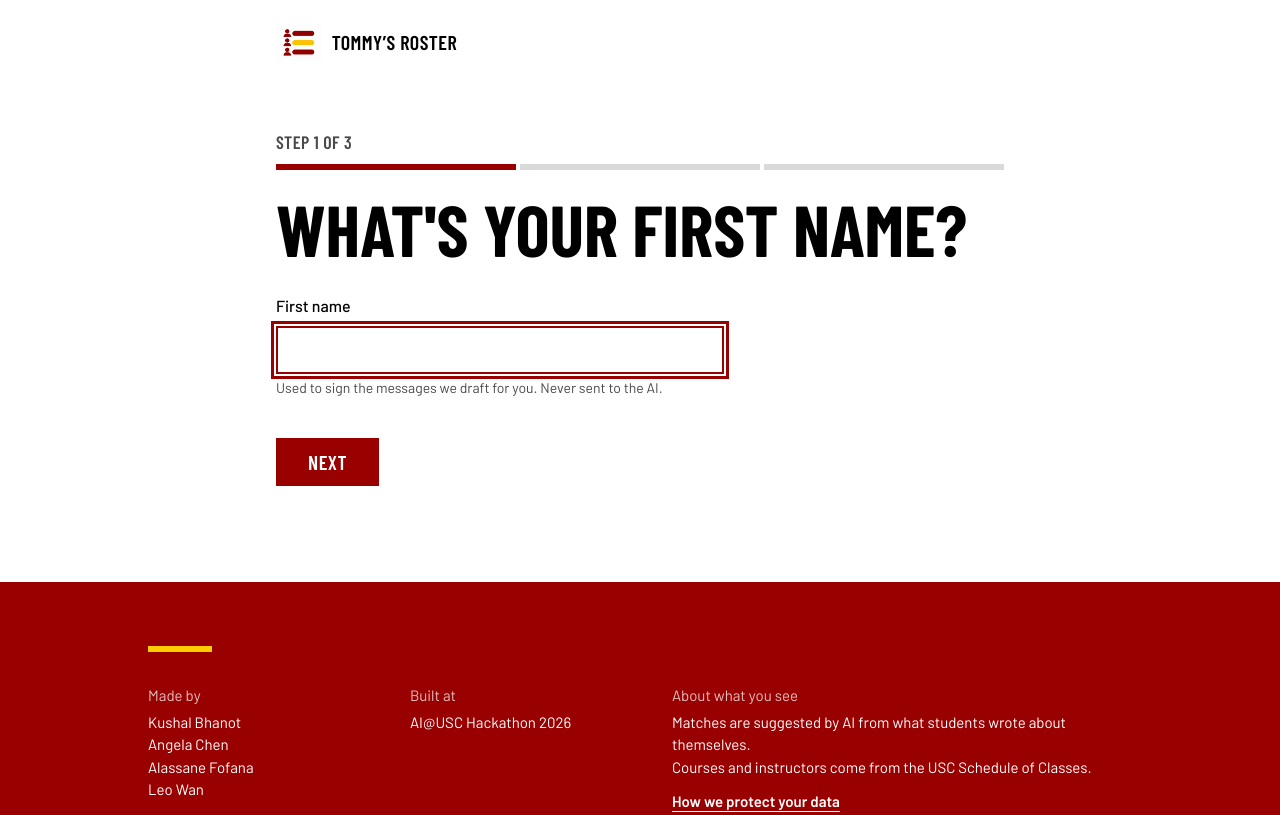
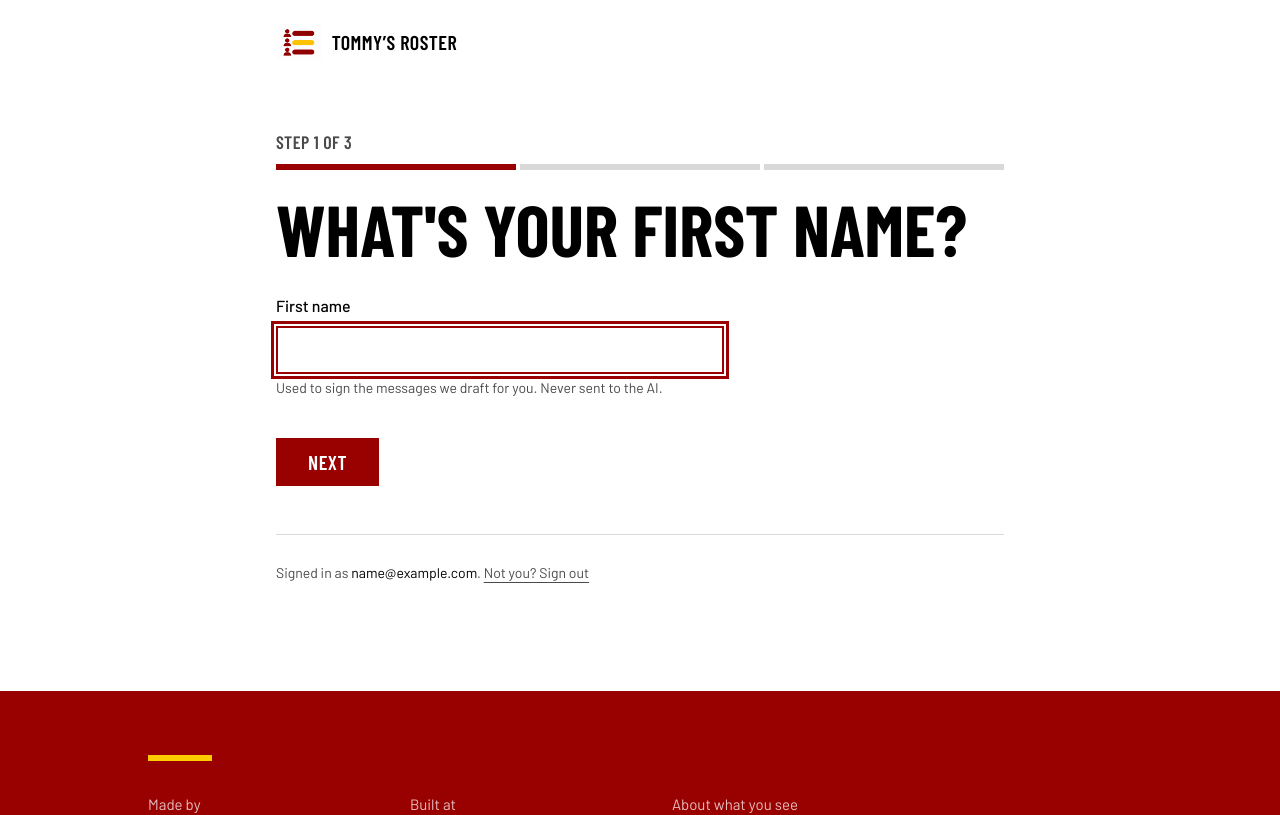
Before and after one commit to KushalBhanot/TommysRoster, a Next.js app: page /welcome in a window 1280 px wide. Shown: the top 815 px of the page. Built offline with nearby package versions, Linux system fonts and the light colour scheme; sample sign-in values are in the browser's storage.

Commit message:
Let a person sign out from the onboarding screen

```diff
--- a/components/Onboarding.tsx
+++ b/components/Onboarding.tsx
@@ -16,7 +16,8 @@ import MAJORS from "@/data/majors.json";
 import type { CourseSummary } from "@/lib/courses";
 import { PrivacyNotice } from "./PrivacyNotice";
 import { getJson, errorMessage } from "./api";
-import { updateProfile, useProfile, type Profile } from "./profile";
+import { signOutLocally, updateProfile, useProfile, type Profile } from "./profile";
+import { endSession } from "./session";
 
 // Shared looks for fields and buttons (the same as the Join form).
 export const FIELD =
@@ -86,7 +87,37 @@ export function Onboarding() {
     );
   }
 
-  return <Steps profile={profile} />;
+  return (
+    <>
+      <Steps profile={profile} />
+      <WrongAccount email={profile.email} />
+    </>
+  );
+}
+
+/**
+ * Under the steps: which account this is, and a way out. Without it, someone
+ * who signed in with the wrong account would have to finish onboarding before
+ * they could reach "Sign out" on the Account page.
+ */
+function WrongAccount({ email }: { email: string }) {
+  const router = useRouter();
+
+  async function startOver() {
+    // The server forgets its session first, then the browser the profile.
+    await endSession();
+    signOutLocally();
+    router.replace("/signin");
+  }
+
+  return (
+    <p className="mt-12 border-t border-rule pt-4 text-sm text-graphite">
+      Signed in as <span className="break-all text-ink">{email}</span>.{" "}
+      <button type="button" onClick={startOver} className="min-h-11 cursor-pointer underline underline-offset-4">
+        Not you? Sign out
+      </button>
+    </p>
+  );
 }
 
 /**
```
